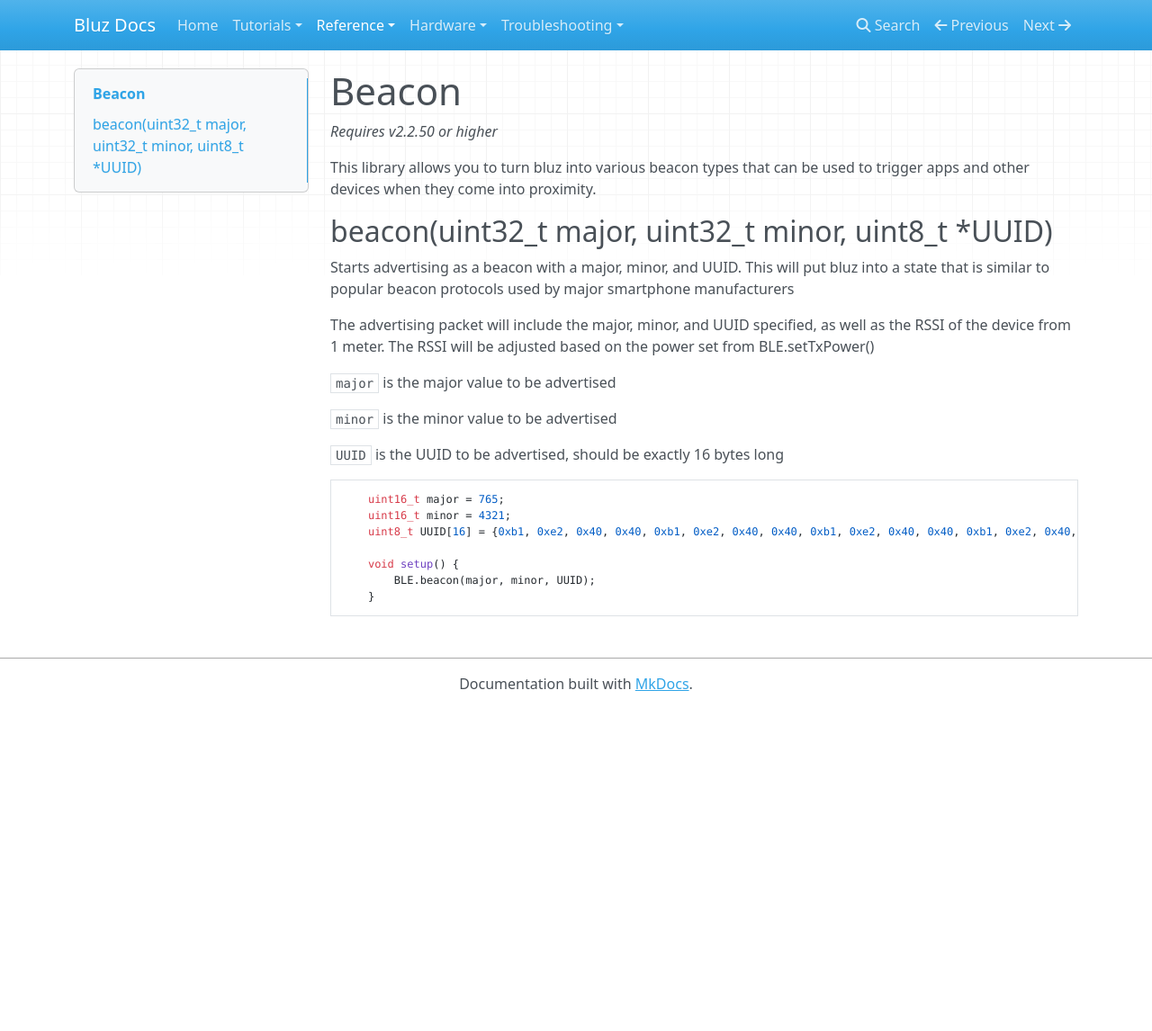
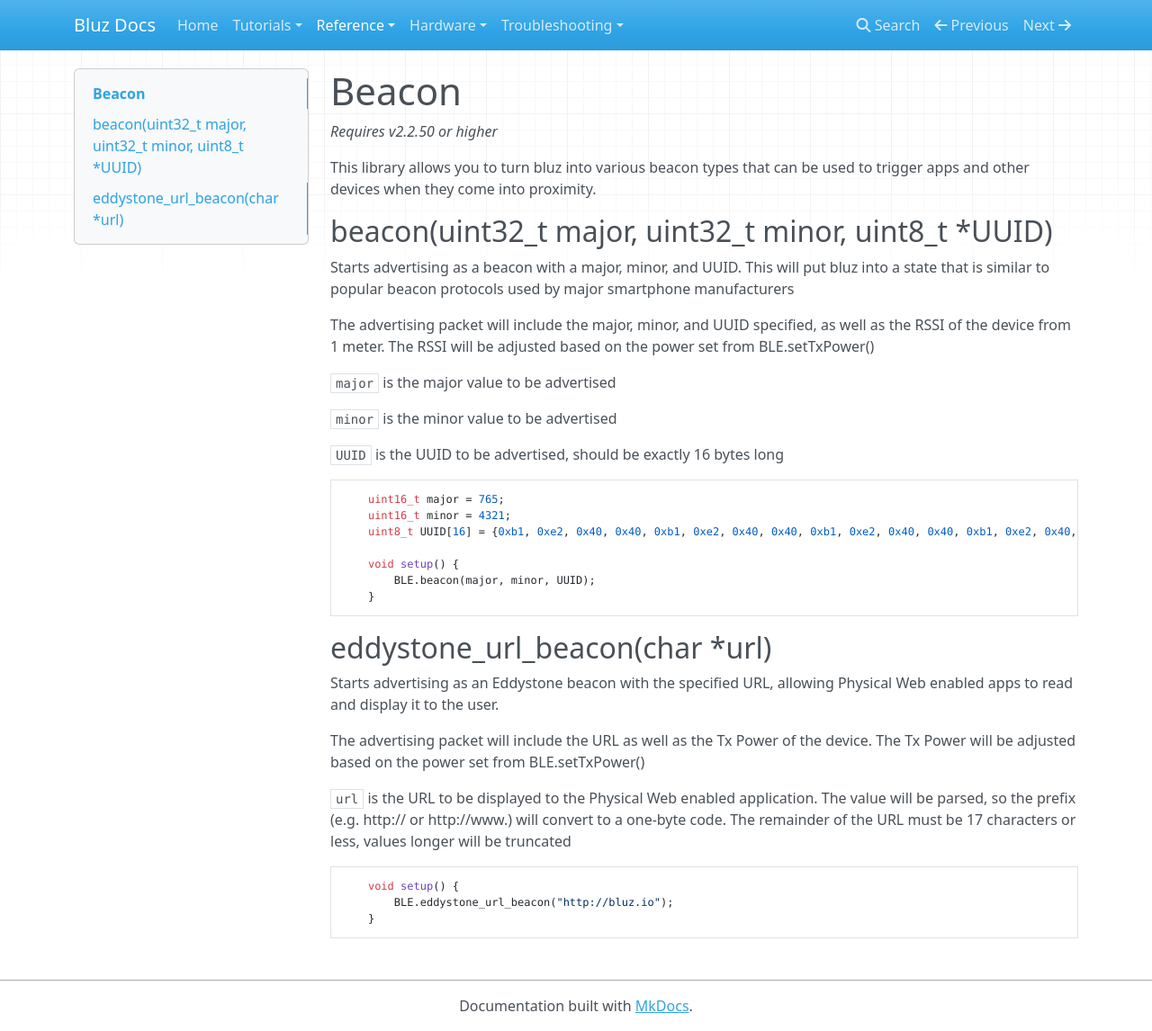
Before and after one commit to bluzDK/bluz-docs, an MkDocs documentation site: the page built from docs/reference/beacon.md, in a window 1280 px wide and 1146 px high. Shown: the whole window at 90% size. Built offline with MkDocs 1.6.1, drawn with Linux system fonts in a browser that asks for light colours; nearby versions of some CDN libraries; old or Windows-style settings are respelled for this version of MkDocs.

Commit message:
eddystone doc

````diff
--- a/docs/reference/beacon.md
+++ b/docs/reference/beacon.md
@@ -27,3 +27,18 @@ The advertising packet will include the major, minor, and UUID specified, as wel
         BLE.beacon(major, minor, UUID);
     }
 ```
+
+## eddystone_url_beacon(char *url)
+
+Starts advertising as an Eddystone beacon with the specified URL, allowing Physical Web enabled apps to read and display it to the user.
+
+The advertising packet will include the URL as well as the Tx Power of the device. The Tx Power will be adjusted based on the power set from BLE.setTxPower()
+
+`url` is the URL to be displayed to the Physical Web enabled application. The value will be parsed, so the prefix (e.g. http:// or http://www.) will convert to a one-byte code. The remainder of the URL must be 17 characters or less, values longer will be truncated
+
+
+```C++
+    void setup() {
+        BLE.eddystone_url_beacon("http://bluz.io");
+    }
+```
--- a/mkdocs.yml
+++ b/mkdocs.yml
@@ -14,6 +14,7 @@ pages:
   - 'Building with Bluz': tutorials/custom_hw.md
 - Reference:
   - 'Bluetooth LE': reference/ble.md
+  - 'Beacon': reference/beacon.md
   - 'Cloud Functions': reference/cloud.md
   - 'Input/Output': reference/io.md
   - 'Interrupts': reference/interrupts.md
@@ -27,7 +28,6 @@ pages:
   - 'Time': reference/time.md
   - 'Software Timers': reference/timer.md
   - 'Servo': reference/servo.md
-  - 'Beacon': reference/beacon.md
   - 'Bluz Gateway': reference/bluz_gateway.md
 - Hardware:
   - 'Bluz DK': hardware/dk.md
````
